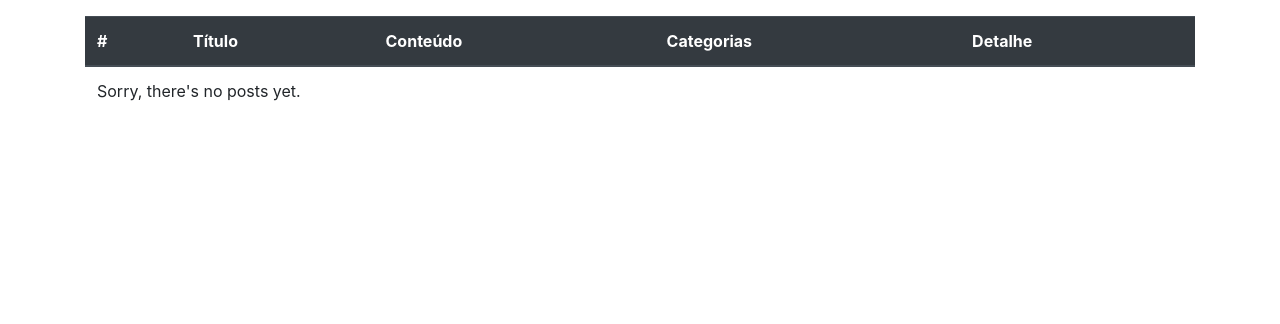
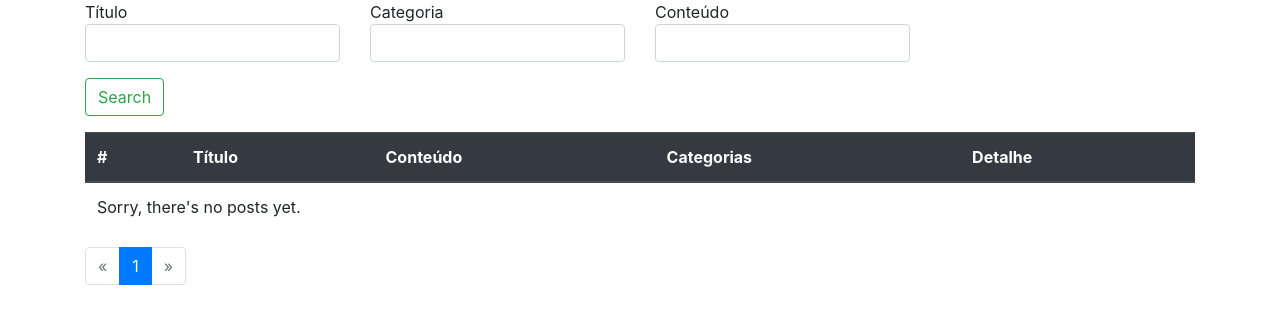
Before and after one commit to fabiomsrs/wiserdevcompany, a Django app: page /home/ in a window 1280 px wide. Shown: the part 68-392 px from the top of the page. Run offline with Django 3.2, Linux system fonts and the light colour scheme; data that the repository does not hold is empty; some libraries are stand-ins or nearby versions.

Commit message:
adding filters to post table

```diff
--- a/config/settings.py
+++ b/config/settings.py
@@ -39,6 +39,8 @@ INSTALLED_APPS = [
     'django.contrib.sessions',
     'django.contrib.messages',
     'django.contrib.staticfiles',
+    'django_filters',
+    'widget_tweaks',
     'core',
 ]
 
--- /dev/null
+++ b/core/filters.py
@@ -0,0 +1,11 @@
+from .models import Post
+import django_filters
+
+
+class PostFilter(django_filters.FilterSet):
+    title = django_filters.CharFilter(lookup_expr='icontains')
+    content = django_filters.CharFilter(lookup_expr='icontains')
+    categories = django_filters.CharFilter(lookup_expr='name__icontains')
+    class Meta:
+        model = Post
+        fields = ['title','categories','content']
--- a/core/views.py
+++ b/core/views.py
@@ -3,14 +3,14 @@ from django.shortcuts import get_object_or_404, render
 from django.urls import reverse
 from django.utils import timezone
 from django.views import generic
-
+from django_filters.views import FilterView
 from .models import Post, Category
+from .filters import PostFilter
 
 
-# Create your views here.
-
-class IndexView(generic.ListView):
+class IndexView(FilterView):
     model = Post
-    paginate_by = 2
+    filterset_class = PostFilter
+    paginate_by = 10
     template_name = 'core/index.html'
     context_object_name = 'post_list'
--- a/templates/core/index.html
+++ b/templates/core/index.html
@@ -1,6 +1,28 @@
 {% extends 'base.html' %}
+{% load widget_tweaks %}
 
 {% block body %}
+<form method="get">
+    <div>
+        <div class="row">
+            <div class="form-group col-sm-4 col-md-3">
+                Título
+                {% render_field filter.form.title class="form-control" %}
+            </div>
+            <div class="form-group col-sm-4 col-md-3">
+                Categoria
+                {% render_field filter.form.categories class="form-control" %}
+            </div>
+            <div class="form-group col-sm-4 col-md-3">
+                Conteúdo
+                {% render_field filter.form.content class="form-control" %}
+            </div>
+        </div>
+        <button type="submit" class="btn btn-outline-success my-2 my-sm-0">
+            Search
+        </button>
+    </div>
+</form>
 <table class="table mt-3">
     <thead class="thead-dark">
         <tr>
@@ -35,7 +57,6 @@
         {% endfor %}
     </tbody>
 </table>
-{% if is_paginated %}
 <nav>
     <ul class="pagination">
         {% if page_obj.has_previous %}
@@ -57,5 +78,4 @@
         {% endif %}
     </ul>
 </nav>
-{% endif %}
 {% endblock %}
```
Lines whose indentation alone changed are shown as unchanged.
